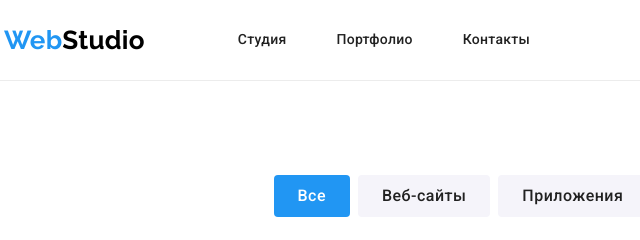
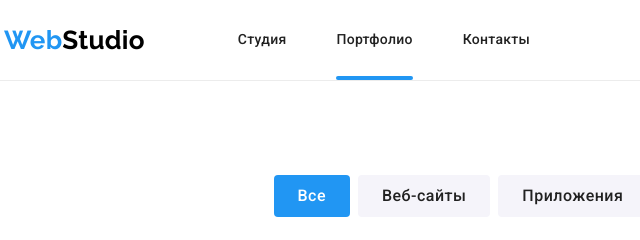
Before and after one commit to AlexMechNorton/goit-markup-hw-05, a plain HTML site: page portfolio.html in a window 1280 px wide. Shown: the top 240 px of the page, 51-691 px from the left. Drawn offline with nearby package versions, Linux system fonts and the light colour scheme.

Commit message:
add nav line
 nav line current

```diff
--- a/css/styles.css
+++ b/css/styles.css
@@ -148,6 +148,20 @@ li {
 .nav-link:hover,
 .nav-link:focus {
   color: var(--hover-cont-link);
+}
+.item {
+  position: relative;
+}
+.nav-link.current::after {
+  position: absolute;
+  content: '';
+  display: block;
+  left: 0;
+  bottom: 0;
+  width: 100%;
+  height: 4px;
+  background-color: var(--hover-cont-link);
+  border-radius: 2px;
 }
 /* Обратная связь с разработчиками */
 .connect {
```
Also changed, not shown: index.html (+1 -1 lines).
